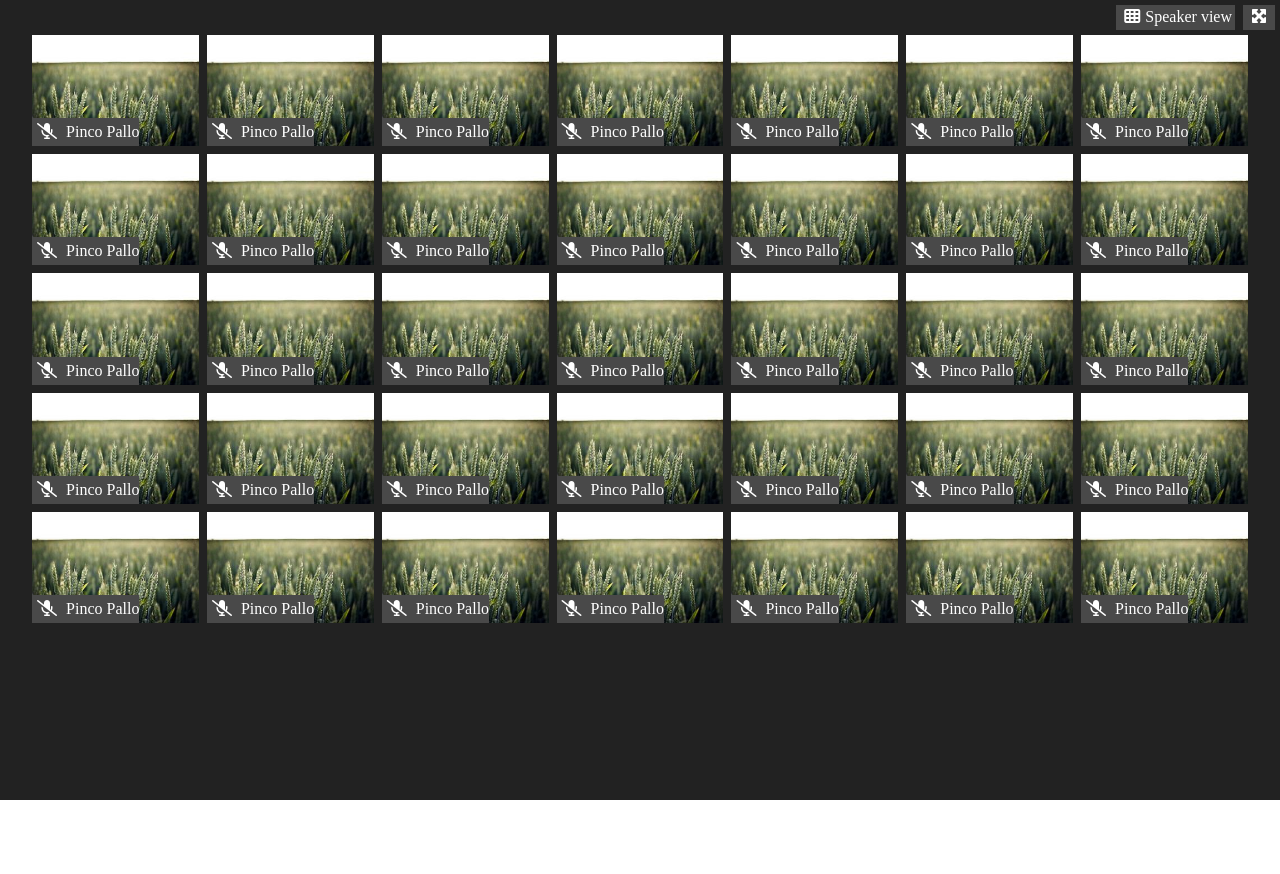
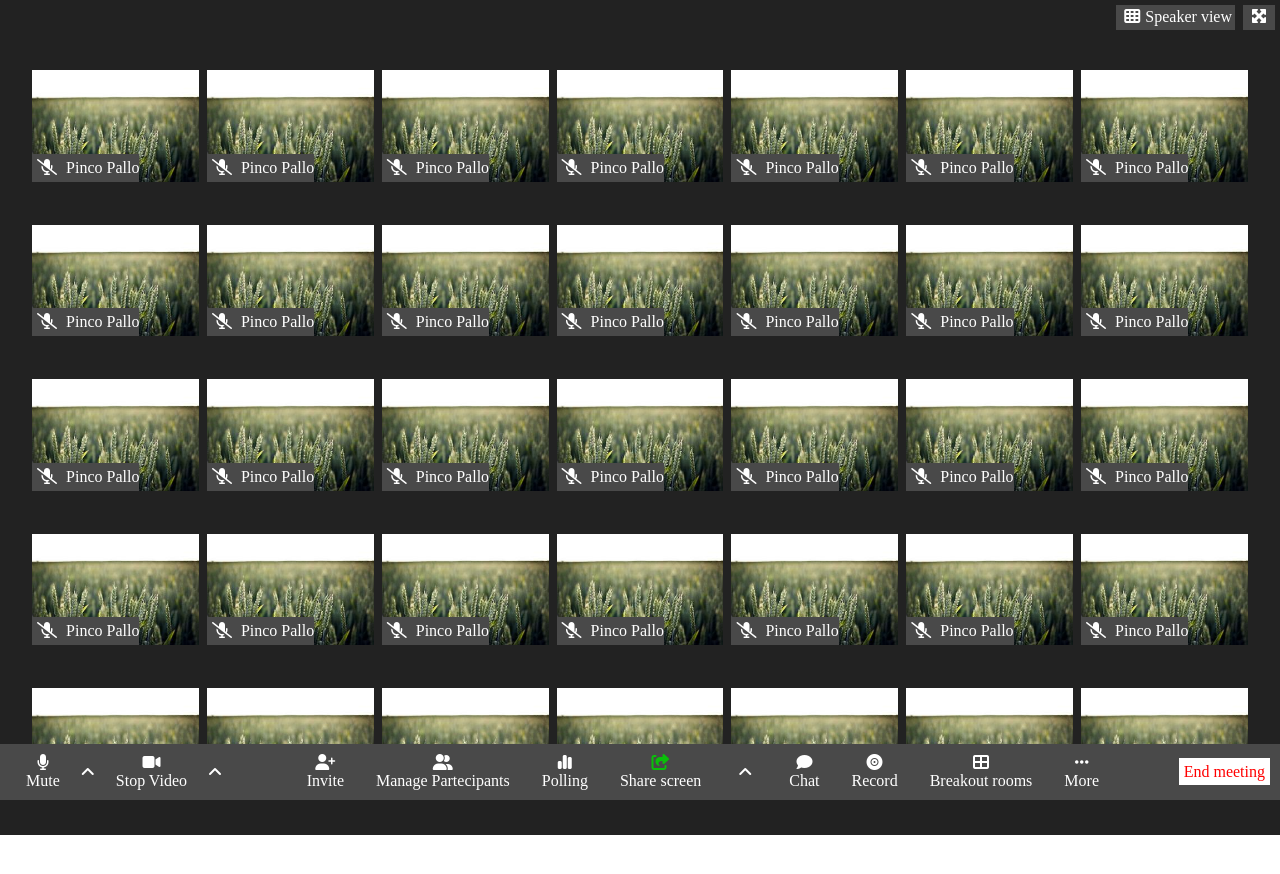
Before and after one commit to Lucaalex00/html-css-zoom, a plain HTML site: page index.html in a window 1280 px wide. Before the commit the page ends 800 px from the top, so only its background shows below. Drawn offline with Linux system fonts and the light colour scheme.

Commit message:
Footer Commit

```diff
--- a/assets/css/style.css
+++ b/assets/css/style.css
@@ -24,6 +24,19 @@
 i {
     padding: 0px 5px;
     color: white;
+}
+
+.center {
+    text-align: center;
+
+}
+
+.flex {
+    display: flex;
+}
+
+.block {
+    display: inline;
 }
 
 /*#region header*/
@@ -55,10 +68,12 @@ i {
     display: flex;
     flex-wrap: wrap;
     justify-content: center;
-    align-content: flex-start;
+    align-content: space-evenly;
     gap: 0.5rem;
     width: 100%;
-    height: calc(100vh - 35px);
+    height: 100vh;
+    margin-bottom: 56.8px;
+    /*MISURA VARIABILE PER ALTEZZA CONTENUTI FOOTER*/
 }
 
 .card {
@@ -78,3 +93,64 @@ i {
 }
 
 /*#endregion main*/
+
+/*#region footer*/
+
+
+.footer-container {
+    background-color: var(--light-color);
+    color: white;
+    padding: 10px;
+    position: fixed;
+    z-index: 1;
+    bottom: 0;
+    justify-content: space-between;
+    width: 100%;
+
+}
+
+.left-controls {
+    font-size: 1rem;
+    align-items: center;
+}
+
+
+
+.mic,
+.cam {
+    padding: 0 1rem;
+}
+
+.mid-controls {
+    gap: 2rem;
+    font-size: 1rem;
+}
+
+.share,
+.arrow {
+    cursor: pointer;
+}
+
+.share i {
+    color: var(--share-color);
+}
+
+.arrow {
+    align-self: center;
+}
+
+
+.right-controls {
+    align-items: center;
+
+}
+
+.call-to-action a {
+    text-decoration: none;
+    color: red;
+    background-color: var(--lighter-color);
+    padding: 5px;
+}
+
+
+/*#endregion footer*/
--- a/index.html
+++ b/index.html
@@ -171,6 +171,67 @@
 
     <!-- /#site-main -->
     <footer id="site-footer">
+        <div class="footer-container flex">
+            <div class="left-controls flex">
+                <div class="mic center">
+                    <i class="fa-solid fa-microphone"></i>
+                    <div> Mute</div>
+                </div>
+                <i class="fa-solid fa-angle-up"></i>
+
+                <div class="cam center">
+                    <i class="fa-solid fa-video"></i>
+                    <div>Stop Video</div>
+                </div>
+                <i class="fa-solid fa-angle-up"></i>
+
+            </div>
+            <div class="mid-controls flex">
+                <div class="invite center">
+                    <i class="fa-solid fa-user-plus"></i>
+                    <div> Invite </div>
+                </div>
+
+                <div class="group center">
+                    <i class="fa-solid fa-user-group"></i>
+                    <div>Manage Partecipants</div>
+                </div>
+
+                <div class="chart center">
+                    <i class="fa-solid fa-chart-simple"></i>
+                    <div> Polling</div>
+                </div>
+                <div class="share center">
+                    <i class="fa-solid fa-share-from-square"></i>
+                    <div>Share screen</div>
+                </div>
+                <i class="arrow fa-solid fa-angle-up"></i>
+
+                <div class="chat center">
+                    <i class="fa-solid fa-comment"></i>
+                    <div>Chat</div>
+                </div>
+                <div class="record center">
+                    <i class="fa-solid fa-record-vinyl"></i>
+                    <div>Record</div>
+                </div>
+                <div class="rooms center">
+                    <i class="fa-solid fa-table-cells-large"></i>
+                    <div>Breakout rooms</div>
+                </div>
+                <div class="more center">
+                    <i class="fa-solid fa-ellipsis"></i>
+                    <div>More</div>
+                </div>
+            </div>
+            <div class="right-controls flex">
+                <div class="call-to-action">
+                    <a
+                        href="https://design.penpot.app/#/workspace/af8aaf7c-05e6-8124-8003-c15c5033b42b/af8aaf7c-05e6-8124-8003-c243d0986ff5?page-id=af8aaf7c-05e6-8124-8003-c243d0986ff6">End
+                        meeting</a>
+                </div>
+            </div>
+        </div>
 
     </footer>
 
```
